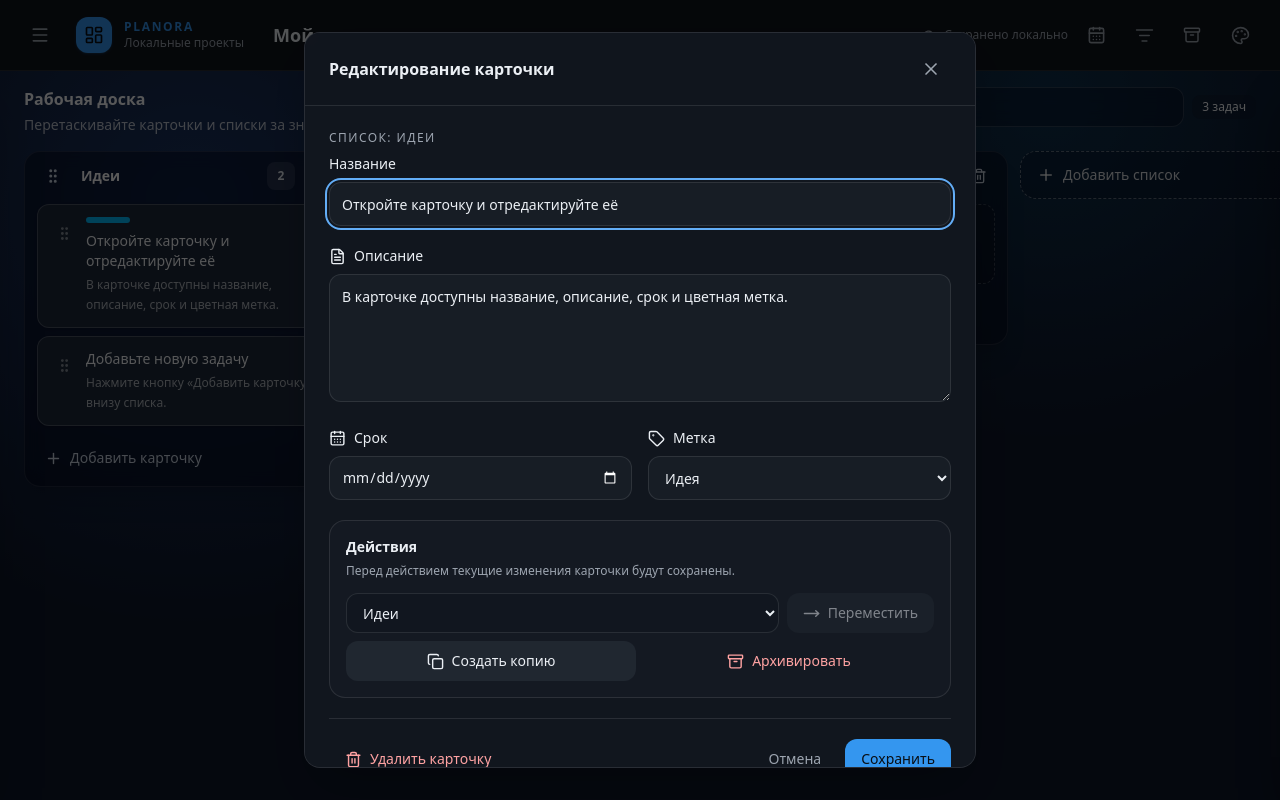
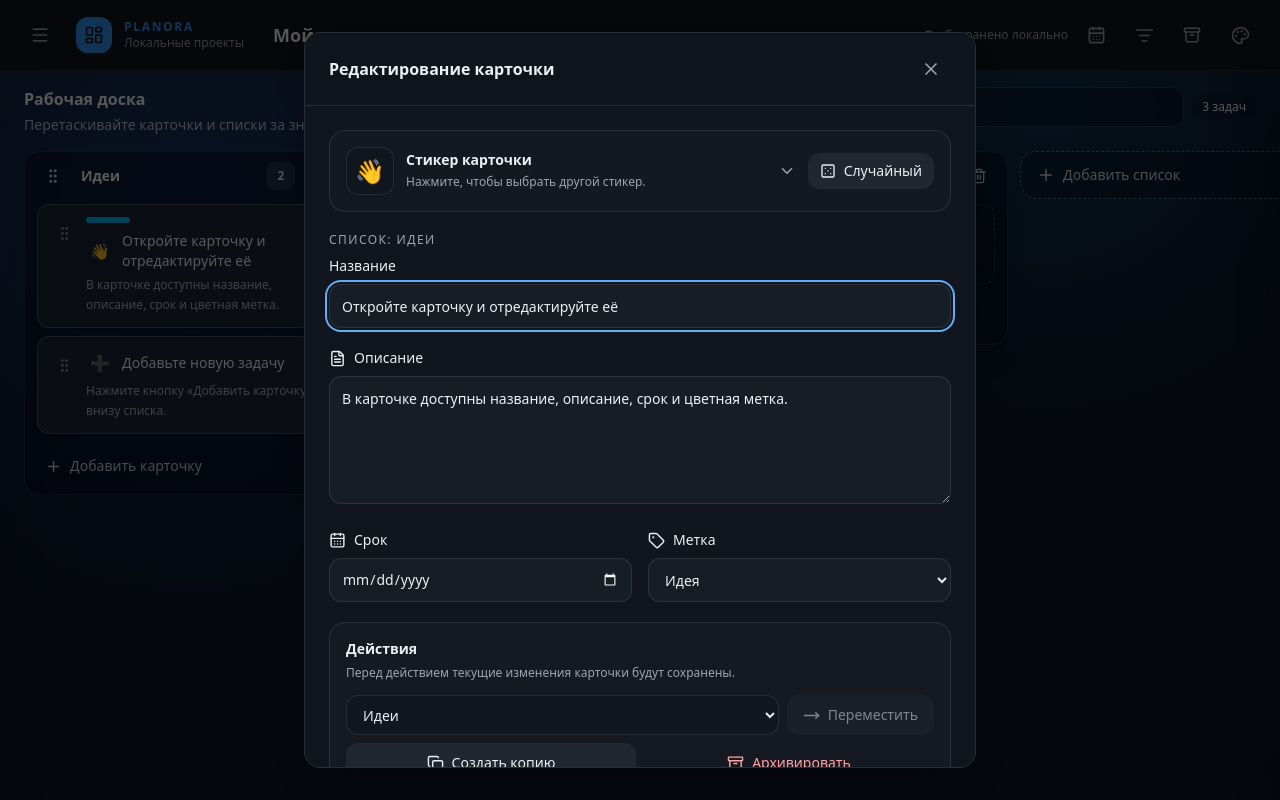
Before and after one commit to Ramazan-Yusupov/planora-board, a Next.js app: page /boards/starter-board in a window 1280 px wide. Both pictures are taken after a click on the button 202 px from the left and 266 px from the top of the page. Built offline with nearby package versions, Linux system fonts and the light colour scheme.

Commit message:
Added emoji function

```diff
--- a/src/entities/board/index.ts
+++ b/src/entities/board/index.ts
@@ -11,6 +11,11 @@ export {
 } from "./lib/appearance";
 export type { CardSurface, ResolvedBoardAppearance } from "./lib/appearance";
 export { createEmptyBoard, createStarterBoard } from "./lib/createStarterBoard";
+export {
+  CARD_STICKERS,
+  getRandomCardSticker,
+  normalizeCardSticker,
+} from "./lib/stickers";
 export {
   createInitialBoardWorkspace,
   deleteBoardFromWorkspace,
--- a/src/entities/board/lib/createStarterBoard.ts
+++ b/src/entities/board/lib/createStarterBoard.ts
@@ -57,6 +57,7 @@ export function createStarterBoard(options: StarterBoardOptions = {}): Board {
         title: "Откройте карточку и отредактируйте её",
         description: "В карточке доступны название, описание, срок и цветная метка.",
         label: "blue",
+        sticker: "👋",
         isArchived: false,
         createdAt,
         updatedAt: createdAt,
@@ -67,6 +68,7 @@ export function createStarterBoard(options: StarterBoardOptions = {}): Board {
         title: "Добавьте новую задачу",
         description: "Нажмите кнопку «Добавить карточку» внизу списка.",
         label: "none",
+        sticker: "➕",
         isArchived: false,
         createdAt,
         updatedAt: createdAt,
@@ -77,6 +79,7 @@ export function createStarterBoard(options: StarterBoardOptions = {}): Board {
         title: "Перетащите карточку между колонками",
         description: "Можно менять порядок карточек внутри одной колонки или переносить их в другую.",
         label: "violet",
+        sticker: "↔️",
         isArchived: false,
         createdAt,
         updatedAt: createdAt,
--- /dev/null
+++ b/src/entities/board/lib/stickers.ts
@@ -0,0 +1,38 @@
+export const CARD_STICKERS = [
+  { emoji: "🚀", label: "Запуск" },
+  { emoji: "✨", label: "Идея" },
+  { emoji: "🎯", label: "Цель" },
+  { emoji: "🧠", label: "Фокус" },
+  { emoji: "📝", label: "Заметка" },
+  { emoji: "📚", label: "Учёба" },
+  { emoji: "💼", label: "Работа" },
+  { emoji: "🎨", label: "Дизайн" },
+  { emoji: "🛠️", label: "Разработка" },
+  { emoji: "📅", label: "План" },
+  { emoji: "⏰", label: "Срок" },
+  { emoji: "🔥", label: "Приоритет" },
+  { emoji: "💡", label: "Озарение" },
+  { emoji: "🌱", label: "Рост" },
+  { emoji: "🏆", label: "Результат" },
+  { emoji: "🎉", label: "Готово" },
+] as const;
+
+const MAX_STICKER_CODE_POINTS = 32;
+
+export function getRandomCardSticker(random = Math.random): string {
+  const index = Math.floor(random() * CARD_STICKERS.length);
+
+  return CARD_STICKERS[index]?.emoji ?? "✨";
+}
+
+export function normalizeCardSticker(value: string | undefined): string | undefined {
+  const normalizedValue = value?.trim();
+
+  if (!normalizedValue) {
+    return undefined;
+  }
+
+  return Array.from(normalizedValue)
+    .slice(0, MAX_STICKER_CODE_POINTS)
+    .join("");
+}
--- a/src/entities/board/model/schemas.ts
+++ b/src/entities/board/model/schemas.ts
@@ -36,6 +36,9 @@ const boardCardSchema = z.object({
   description: z.string(),
   dueDate: z.string().optional(),
   label: z.enum(labelValues),
+  // Стикер добавлен после первой версии доски, поэтому старые записи
+  // продолжают быть валидными без принудительной миграции.
+  sticker: z.string().trim().min(1).max(32).optional(),
   // Старые записи IndexedDB не содержат этого поля. Zod добавит false
   // во время чтения, а следующая запись сохранит уже актуальную форму.
   isArchived: z.boolean().default(false),
--- a/src/entities/board/model/types.ts
+++ b/src/entities/board/model/types.ts
@@ -72,6 +72,7 @@ export type BoardCard = {
   description: string;
   dueDate?: string;
   label: LabelValue;
+  sticker?: string;
   isArchived: boolean;
   archivedAt?: number;
   createdAt: number;
@@ -102,4 +103,7 @@ export type BoardWorkspace = {
   activeBoardId: string | null;
 };
 
-export type CardDraft = Pick<BoardCard, "title" | "description" | "dueDate" | "label">;
+export type CardDraft = Pick<
+  BoardCard,
+  "title" | "description" | "dueDate" | "label" | "sticker"
+>;
--- a/src/features/board-management/lib/boardOperations.ts
+++ b/src/features/board-management/lib/boardOperations.ts
@@ -1,4 +1,6 @@
 import {
+  getRandomCardSticker,
+  normalizeCardSticker,
   type Board,
   type BoardAppearance,
   type CardDraft,
@@ -138,6 +140,7 @@ export function addCard(board: Board, listId: string, title: string): Board {
         title: normalizedTitle,
         description: "",
         label: "none",
+        sticker: getRandomCardSticker(),
         isArchived: false,
         createdAt: timestamp,
         updatedAt: timestamp,
@@ -162,6 +165,7 @@ export function updateCard(board: Board, cardId: string, draft: CardDraft): Boar
     description: draft.description.trim(),
     dueDate: draft.dueDate || undefined,
     label: draft.label,
+    sticker: normalizeCardSticker(draft.sticker),
     updatedAt: timestamp,
   };
 
--- /dev/null
+++ b/src/features/manage-card-sticker/index.ts
@@ -0,0 +1 @@
+export { CardStickerPicker } from "./ui/CardStickerPicker";
--- /dev/null
+++ b/src/features/manage-card-sticker/ui/CardStickerPicker.tsx
@@ -0,0 +1,175 @@
+"use client";
+
+import dynamic from "next/dynamic";
+import {
+  ChevronDown,
+  ChevronUp,
+  Dice5,
+  SmilePlus,
+  X,
+} from "lucide-react";
+import { useId, useState } from "react";
+import type {
+  EmojiClickData,
+  EmojiStyle,
+  Theme,
+} from "emoji-picker-react";
+
+import {
+  CARD_STICKERS,
+  getRandomCardSticker,
+} from "@/entities/board";
+import { cn } from "@/shared/lib";
+import { Button } from "@/shared/ui";
+
+const EmojiPicker = dynamic(() => import("emoji-picker-react"), {
+  ssr: false,
+  loading: () => (
+    <div className="grid h-72 place-items-center rounded-xl border border-white/10 bg-control/30 px-4 text-sm text-text-muted">
+      Загружаем коллекцию стикеров…
+    </div>
+  ),
+});
+
+type CardStickerPickerProps = Readonly<{
+  sticker: string | undefined;
+  onChange: (sticker: string | undefined) => void;
+}>;
+
+export function CardStickerPicker({
+  sticker,
+  onChange,
+}: CardStickerPickerProps) {
+  const [isPickerOpen, setIsPickerOpen] = useState(false);
+  const pickerId = useId();
+
+  const selectSticker = (nextSticker: string | undefined) => {
+    onChange(nextSticker);
+    setIsPickerOpen(false);
+  };
+
+  return (
+    <section
+      className="rounded-2xl border border-white/10 bg-control/20 p-3 sm:p-4"
+      onKeyDown={(event) => {
+        if (event.key === "Escape" && isPickerOpen) {
+          event.preventDefault();
+          event.stopPropagation();
+          setIsPickerOpen(false);
+        }
+      }}
+    >
+      <div className="flex flex-col gap-3 sm:flex-row sm:items-center sm:justify-between">
+        <button
+          aria-controls={pickerId}
+          aria-expanded={isPickerOpen}
+          className="flex min-w-0 flex-1 items-center gap-3 rounded-xl text-left outline-none transition focus-visible:ring-2 focus-visible:ring-ring focus-visible:ring-offset-2 focus-visible:ring-offset-panel"
+          type="button"
+          onClick={() => setIsPickerOpen((current) => !current)}
+        >
+          <span
+            aria-hidden="true"
+            className="grid size-12 shrink-0 place-items-center rounded-xl border border-white/10 bg-panel/70 text-2xl shadow-sm"
+          >
+            {sticker ?? <SmilePlus className="text-text-muted" size={22} />}
+          </span>
+
+          <span className="min-w-0">
+            <span className="block text-sm font-semibold text-text">
+              Стикер карточки
+            </span>
+            <span className="mt-0.5 block text-xs leading-5 text-text-muted">
+              {sticker
+                ? "Нажмите, чтобы выбрать другой стикер."
+                : "Выберите эмодзи или оставьте карточку без стикера."}
+            </span>
+          </span>
+
+          {isPickerOpen ? (
+            <ChevronUp
+              aria-hidden="true"
+              className="ml-auto shrink-0 text-text-muted"
+              size={18}
+            />
+          ) : (
+            <ChevronDown
+              aria-hidden="true"
+              className="ml-auto shrink-0 text-text-muted"
+              size={18}
+            />
+          )}
+        </button>
+
+        <Button
+          className="justify-center sm:shrink-0"
+          size="sm"
+          variant="secondary"
+          onClick={() => selectSticker(getRandomCardSticker())}
+        >
+          <Dice5 aria-hidden="true" size={16} />
+          Случайный
+        </Button>
+      </div>
+
+      {isPickerOpen ? (
+        <div
+          id={pickerId}
+          className="mt-4 border-t border-white/10 pt-4"
+        >
+          <p className="text-xs font-semibold uppercase tracking-[0.12em] text-text-muted">
+            Быстрый выбор
+          </p>
+
+          <div className="mt-2 grid grid-cols-8 gap-1.5 sm:grid-cols-10">
+            {CARD_STICKERS.map((item) => (
+              <button
+                key={item.emoji}
+                aria-label={`Выбрать стикер: ${item.label}`}
+                className={cn(
+                  "grid aspect-square place-items-center rounded-xl border text-xl transition hover:-translate-y-0.5 hover:bg-panel focus-visible:ring-2 focus-visible:ring-ring",
+                  sticker === item.emoji
+                    ? "border-accent bg-accent/15"
+                    : "border-white/10 bg-panel/55",
+                )}
+                title={item.label}
+                type="button"
+                onClick={() => selectSticker(item.emoji)}
+              >
+                <span aria-hidden="true">{item.emoji}</span>
+              </button>
+            ))}
+          </div>
+
+          <div className="mt-4 overflow-hidden rounded-xl border border-white/10 bg-panel/55">
+            <EmojiPicker
+              autoFocusSearch={false}
+              emojiStyle={"native" as EmojiStyle}
+              height={360}
+              lazyLoadEmojis
+              previewConfig={{ showPreview: false }}
+              searchPlaceholder="Поиск стикеров"
+              skinTonesDisabled
+              theme={"dark" as Theme}
+              width="100%"
+              onEmojiClick={(emojiData: EmojiClickData) =>
+                selectSticker(emojiData.emoji)
+              }
+            />
+          </div>
+
+          <div className="mt-3 flex justify-end">
+            <Button
+              disabled={!sticker}
+              size="sm"
+              variant="ghost"
+              onClick={() => selectSticker(undefined)}
+            >
+              <X aria-hidden="true" size={16} />
+              Убрать стикер
+            </Button>
+          </div>
+        </div>
+      ) : null}
+    </section>
+  );
+}
--- a/src/widgets/board-columns/ui/CardItem.tsx
+++ b/src/widgets/board-columns/ui/CardItem.tsx
@@ -5,7 +5,11 @@ import { CSS } from "@dnd-kit/utilities";
 import { CalendarDays, GripVertical } from "lucide-react";
 import type { CSSProperties } from "react";
 
-import { LABEL_OPTIONS, type BoardCard, type CardSurface } from "@/entities/board";
+import {
+  LABEL_OPTIONS,
+  type BoardCard,
+  type CardSurface,
+} from "@/entities/board";
 
 type CardItemProps = Readonly<{
   card: BoardCard;
@@ -32,13 +36,38 @@ function createSurfaceStyle(
   };
 }
 
+function CardTitle({ card }: Readonly<{ card: BoardCard }>) {
+  return (
+    <div className="flex min-w-0 items-center gap-2">
+      {card.sticker ? (
+        <span
+          aria-hidden="true"
+          className="grid size-7 shrink-0 place-items-center rounded-lg bg-black/5 text-base leading-none"
+        >
+          {card.sticker}
+        </span>
+      ) : null}
+      <h3 className="wrap-break-word text-sm font-medium leading-5 text-current">
+        {card.title}
+      </h3>
+    </div>
+  );
+}
+
 export function CardItem({
   card,
   cardSurface,
   isDragDisabled = false,
   onOpen,
 }: CardItemProps) {
-  const { attributes, listeners, setNodeRef, transform, transition, isDragging } = useSortable({
+  const {
+    attributes,
+    listeners,
+    setNodeRef,
+    transform,
+    transition,
+    isDragging,
+  } = useSortable({
     disabled: isDragDisabled,
     id: card.id,
     data: {
@@ -49,7 +78,11 @@ export function CardItem({
   });
 
   const label = getLabel(card);
-  const style = createSurfaceStyle(CSS.Transform.toString(transform), transition, cardSurface);
+  const style = createSurfaceStyle(
+    CSS.Transform.toString(transform),
+    transition,
+    cardSurface,
+  );
 
   return (
     <article
@@ -78,11 +111,16 @@ export function CardItem({
           onClick={() => onOpen(card.id)}
         >
           {label && label.value !== "none" ? (
-            <span className={`mb-2 block h-1.5 w-11 rounded-full ${label.color}`} />
+            <span
+              className={`mb-2 block h-1.5 w-11 rounded-full ${label.color}`}
+            />
           ) : null}
-          <h3 className="break-words text-sm font-medium leading-5 text-current">{card.title}</h3>
+          <CardTitle card={card} />
           {card.description ? (
-            <p className="mt-1 line-clamp-2 text-xs leading-5" style={{ color: cardSurface.mutedTextColor }}>
+            <p
+              className="mt-1 line-clamp-2 text-xs leading-5"
+              style={{ color: cardSurface.mutedTextColor }}
+            >
               {card.description}
             </p>
           ) : null}
@@ -107,7 +145,10 @@ export function CardItem({
   );
 }
 
-export function CardPreview({ card, cardSurface }: Readonly<{ card: BoardCard; cardSurface: CardSurface }>) {
+export function CardPreview({
+  card,
+  cardSurface,
+}: Readonly<{ card: BoardCard; cardSurface: CardSurface }>) {
   const label = getLabel(card);
 
   return (
@@ -122,7 +163,7 @@ export function CardPreview({ card, cardSurface }: Readonly<{ card: BoardCard; c
       {label && label.value !== "none" ? (
         <span className={`mb-2 block h-1.5 w-11 rounded-full ${label.color}`} />
       ) : null}
-      <h3 className="text-sm font-medium leading-5 text-current">{card.title}</h3>
+      <CardTitle card={card} />
     </article>
   );
 }
--- a/src/widgets/card-modal/ui/CardModal.tsx
+++ b/src/widgets/card-modal/ui/CardModal.tsx
@@ -16,6 +16,7 @@ import {
   type BoardCard,
   type CardDraft,
 } from "@/entities/board";
+import { CardStickerPicker } from "@/features/manage-card-sticker";
 import { Button, ConfirmDialog, Modal } from "@/shared/ui";
 
 type CardListOption = Readonly<{
@@ -41,6 +42,7 @@ function createDraft(card: BoardCard): CardDraft {
     description: card.description,
     dueDate: card.dueDate,
     label: card.label,
+    sticker: card.sticker,
   };
 }
 
@@ -106,6 +108,16 @@ export function CardModal({
     <>
       <Modal title="Редактирование карточки" onClose={onClose}>
         <div className="space-y-5">
+          <CardStickerPicker
+            sticker={draft.sticker}
+            onChange={(sticker) =>
+              setDraft((current) => ({
+                ...current,
+                sticker,
+              }))
+            }
+          />
+
           <div>
             <p className="text-xs font-medium uppercase tracking-[0.12em] text-text-muted">
               Список: {listTitle}
```
Also changed, not shown: src/widgets/calendar-view/ui/CalendarView.tsx (+14 -5 lines), src/widgets/card-archive/ui/CardArchiveModal.tsx (+13 -3 lines).
